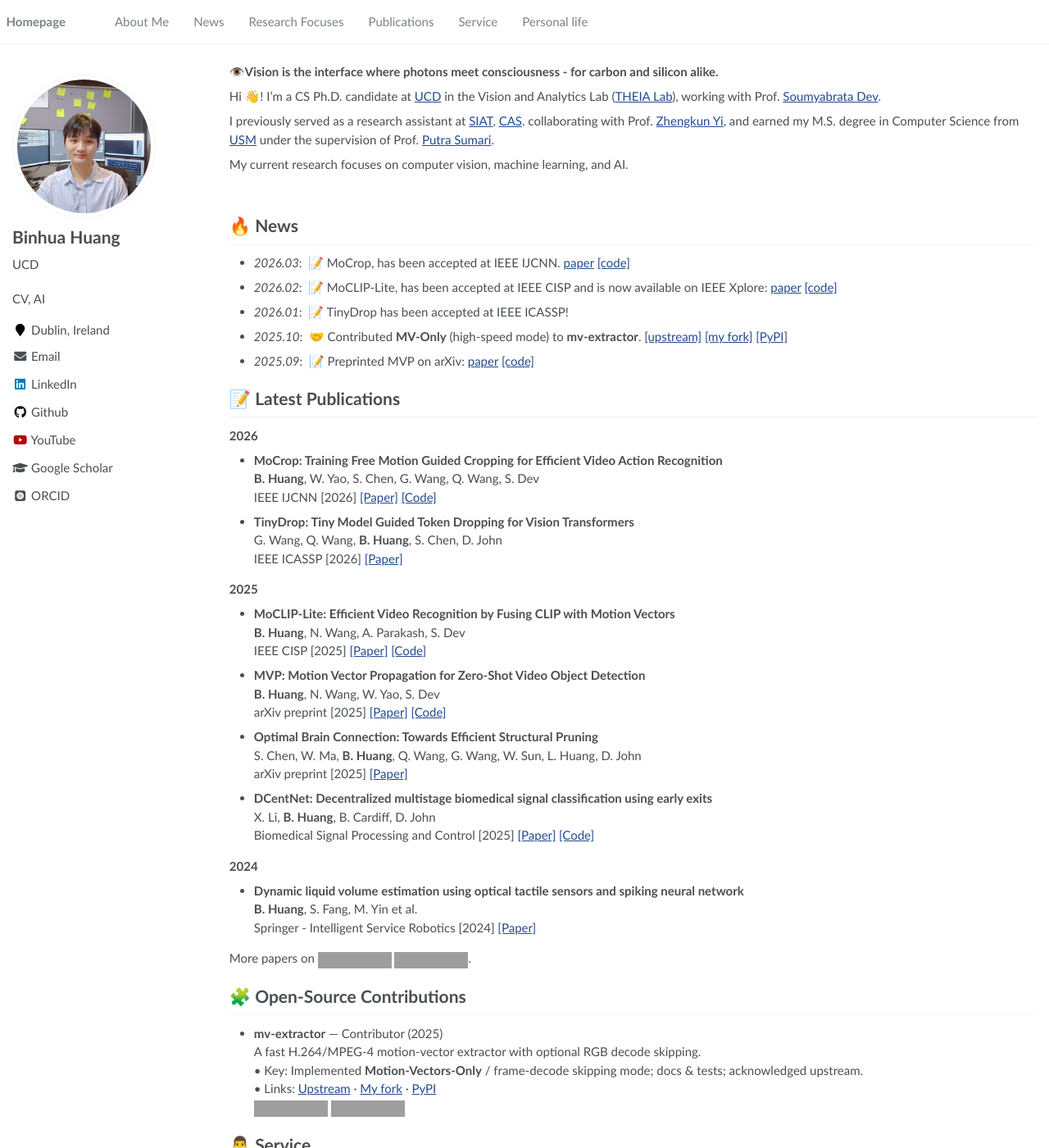
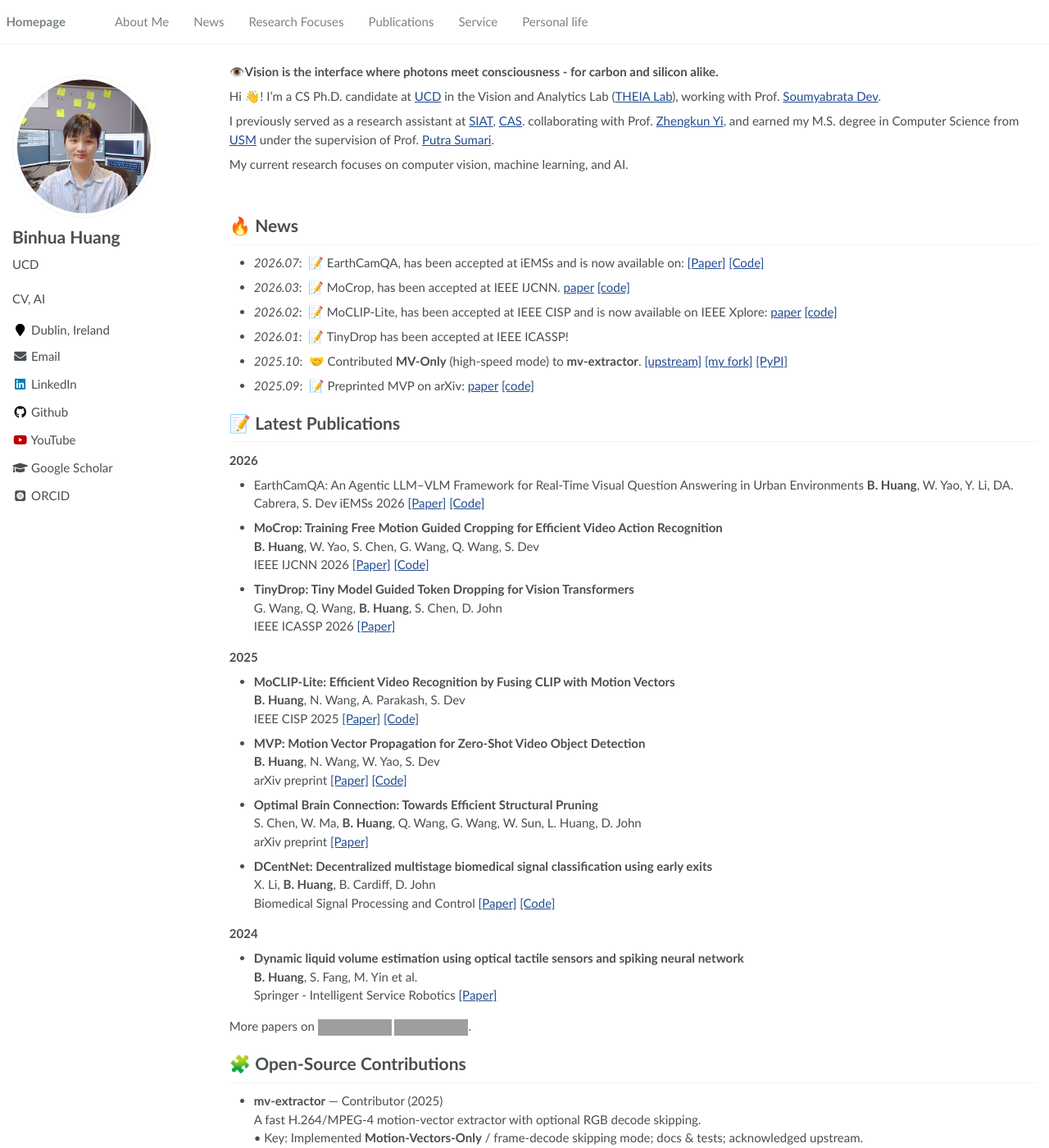
Before and after one commit to microa/microa.github.io, a Jekyll site: the page built from _pages/about.md, in a window 1280 px wide and 1400 px high. Shown: the whole window at 82% size. Built offline with Jekyll 4.4.1, drawn with Linux system fonts in a browser that asks for light colours; some web fonts are replaced; grey boxes are pictures that could not be loaded.

Commit message:
Update about.md

```diff
--- a/_pages/about.md
+++ b/_pages/about.md
@@ -32,6 +32,7 @@ My current research focuses on computer vision, machine learning, and AI.
 
 
 # 🔥 News
+- *2026.07*: &nbsp;📝 EarthCamQA, has been accepted at iEMSs and is now available on: [[Paper]](https://soumyabratadev.wordpress.com/wp-content/uploads/2026/07/huang2026earthcamqa.pdf) [[Code]](https://github.com/microa/realtime-urban-visual-qa)
 - *2026.03*: &nbsp;📝 MoCrop, has been accepted at IEEE IJCNN. [paper](https://arxiv.org/abs/2509.18473) [[code]](https://github.com/microa/MoCrop)
 - *2026.02*: &nbsp;📝 MoCLIP-Lite, has been accepted at IEEE CISP and is now available on IEEE Xplore: [paper](https://ieeexplore.ieee.org/abstract/document/11259157) [[code]](https://github.com/microa/MoCLIP-Lite)
 - *2026.01*: &nbsp;📝 TinyDrop has been accepted at IEEE ICASSP!
@@ -42,35 +43,39 @@ My current research focuses on computer vision, machine learning, and AI.
 # 📝 Latest Publications
 
 **2026**
+- EarthCamQA: An Agentic LLM–VLM Framework for Real-Time Visual Question Answering in Urban Environments
+  **B. Huang**, W. Yao, Y. Li, DA. Cabrera, S. Dev
+  iEMSs 2026 [[Paper]](https://soumyabratadev.wordpress.com/wp-content/uploads/2026/07/huang2026earthcamqa.pdf) [[Code]](https://github.com/microa/realtime-urban-visual-qa)
+
 - **MoCrop: Training Free Motion Guided Cropping for Efficient Video Action Recognition**
   **B. Huang**, W. Yao, S. Chen, G. Wang, Q. Wang, S. Dev
-  IEEE IJCNN [2026] [[Paper]](https://arxiv.org/abs/2509.18473) [[Code]](https://github.com/microa/MoCrop)
+  IEEE IJCNN 2026 [[Paper]](https://arxiv.org/abs/2509.18473) [[Code]](https://github.com/microa/MoCrop)
 
 - **TinyDrop: Tiny Model Guided Token Dropping for Vision Transformers**
   G. Wang, Q. Wang, **B. Huang**, S. Chen, D. John
-  IEEE ICASSP [2026] [[Paper]](https://arxiv.org/abs/2509.03379)
+  IEEE ICASSP 2026 [[Paper]](https://arxiv.org/abs/2509.03379)
 
 **2025**
 - **MoCLIP-Lite: Efficient Video Recognition by Fusing CLIP with Motion Vectors**
   **B. Huang**, N. Wang, A. Parakash, S. Dev
-  IEEE CISP [2025] [[Paper]](https://ieeexplore.ieee.org/abstract/document/11259157) [[Code]](https://github.com/microa/MoCLIP-Lite)
+  IEEE CISP 2025 [[Paper]](https://ieeexplore.ieee.org/abstract/document/11259157) [[Code]](https://github.com/microa/MoCLIP-Lite)
 
 - **MVP: Motion Vector Propagation for Zero-Shot Video Object Detection**
   **B. Huang**, N. Wang, W. Yao, S. Dev
-  arXiv preprint [2025] [[Paper]](https://arxiv.org/abs/2509.18388) [[Code]](https://github.com/microa/MVP)
+  arXiv preprint [[Paper]](https://arxiv.org/abs/2509.18388) [[Code]](https://github.com/microa/MVP)
 
 - **Optimal Brain Connection: Towards Efficient Structural Pruning**
   S. Chen, W. Ma, **B. Huang**, Q. Wang, G. Wang, W. Sun, L. Huang, D. John
-  arXiv preprint [2025] [[Paper]](https://arxiv.org/abs/2508.05521)
+  arXiv preprint [[Paper]](https://arxiv.org/abs/2508.05521)
 
 - **DCentNet: Decentralized multistage biomedical signal classification using early exits**
   X. Li, **B. Huang**, B. Cardiff, D. John
-  Biomedical Signal Processing and Control [2025] [[Paper]](https://doi.org/10.1016/j.bspc.2024.107468) [[Code]](https://github.com/microa/DSCEE)
+  Biomedical Signal Processing and Control [[Paper]](https://doi.org/10.1016/j.bspc.2024.107468) [[Code]](https://github.com/microa/DSCEE)
 
 **2024**
 - **Dynamic liquid volume estimation using optical tactile sensors and spiking neural network**
   **B. Huang**, S. Fang, M. Yin et al.
-  Springer - Intelligent Service Robotics [2024] [[Paper]](https://doi.org/10.1007/s11370-023-00488-0)
+  Springer - Intelligent Service Robotics [[Paper]](https://doi.org/10.1007/s11370-023-00488-0)
 
 More papers on <a href='https://scholar.google.com/citations?user=WsVak2gAAAAJ'><img src="https://img.shields.io/badge/Google%20Scholar-grey?style=flat&logo=Google%20Scholar&labelColor=f6f6f6"></a> <a href='https://scholar.google.com/citations?user=WsVak2gAAAAJ'><img src="https://img.shields.io/endpoint?url={{ url | url_encode }}&logo=Google%20Scholar&labelColor=f6f6f6&color=9cf&style=flat&label=citations"></a>.
 
```
